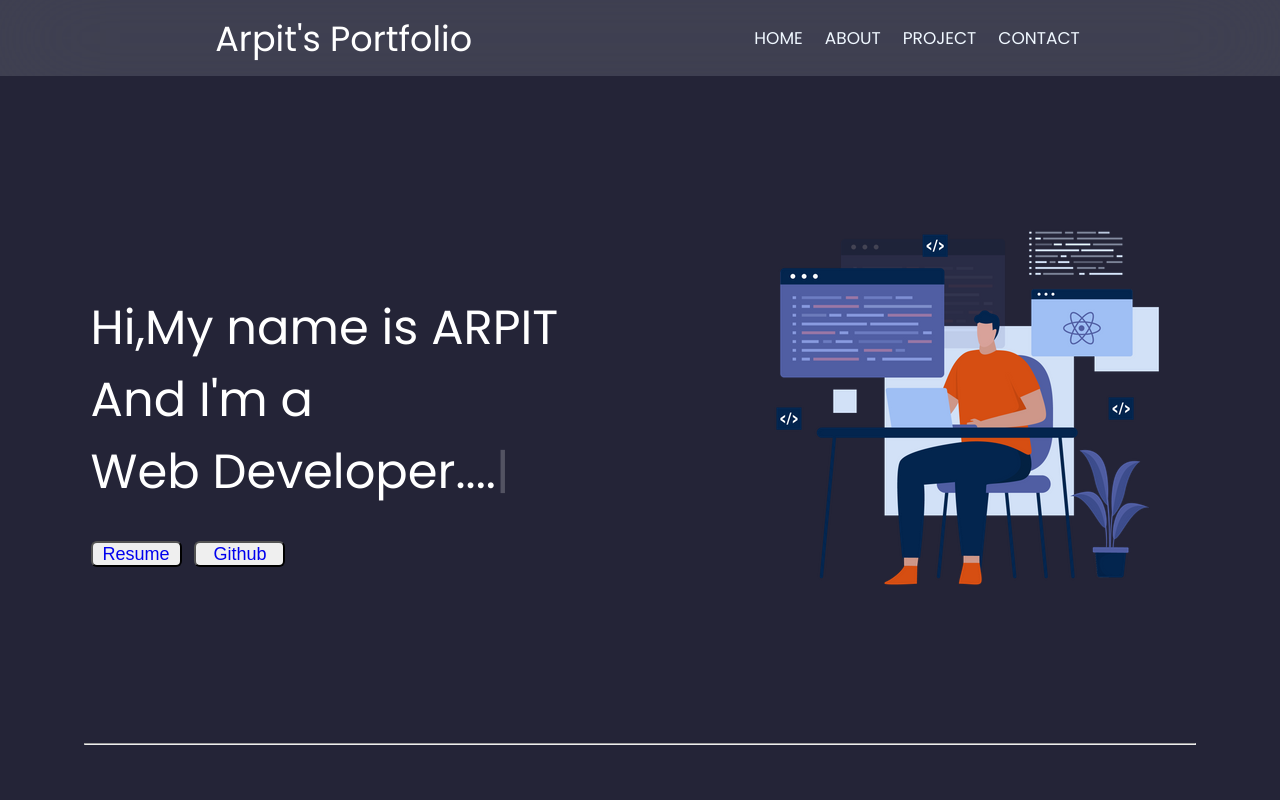
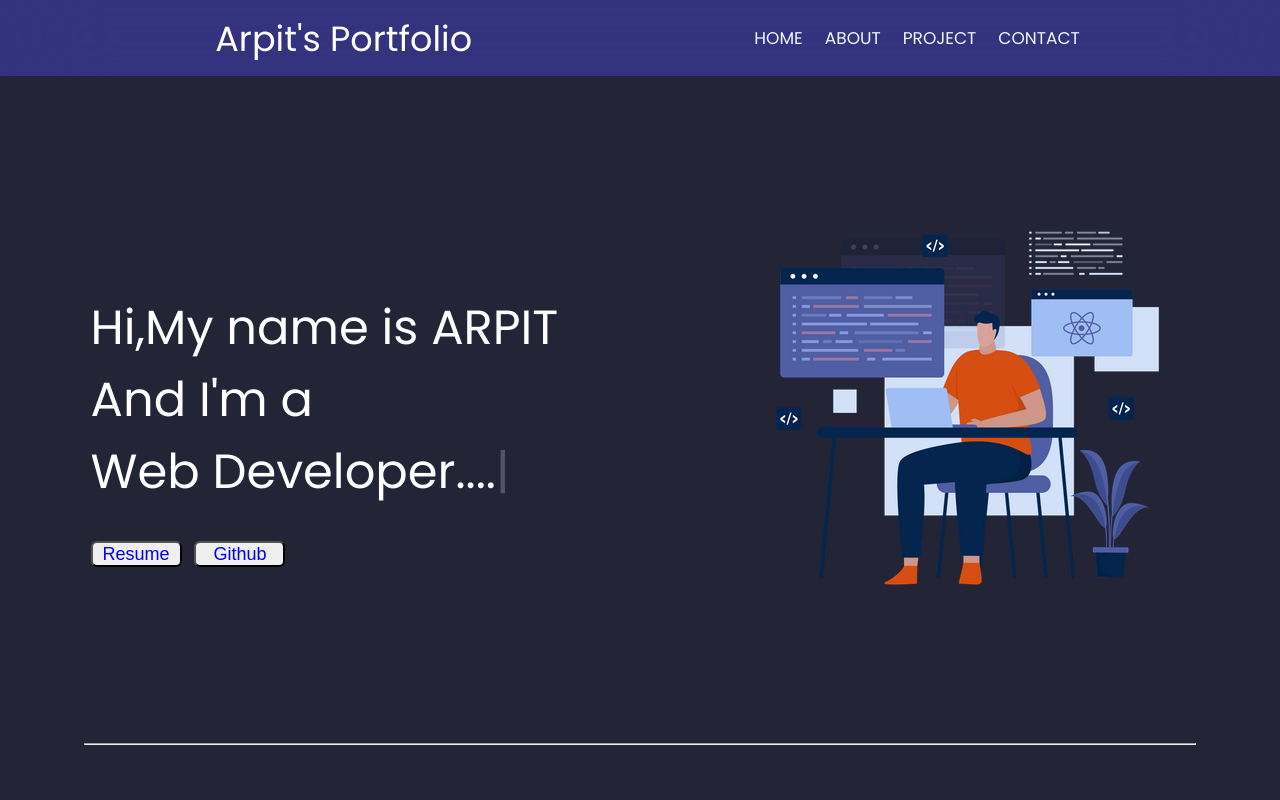
Before and after one commit to arpitmastermind/portfolio, a plain HTML site: page index.html in a window 1280 px wide. Shown: the top 800 px of the page. Drawn offline with nearby package versions, Linux system fonts and the light colour scheme.

Commit message:
Update index.html

```diff
--- a/index.html
+++ b/index.html
@@ -24,7 +24,7 @@
         color: white;
         display: flex;
         align-items: center;
-        background-color: rgba(240, 248, 255, 0.132);
+        background-color: rgba(63, 63, 179, 0.575);
         backdrop-filter: blur(50px);
         justify-content: space-evenly;
         position: sticky;
```
